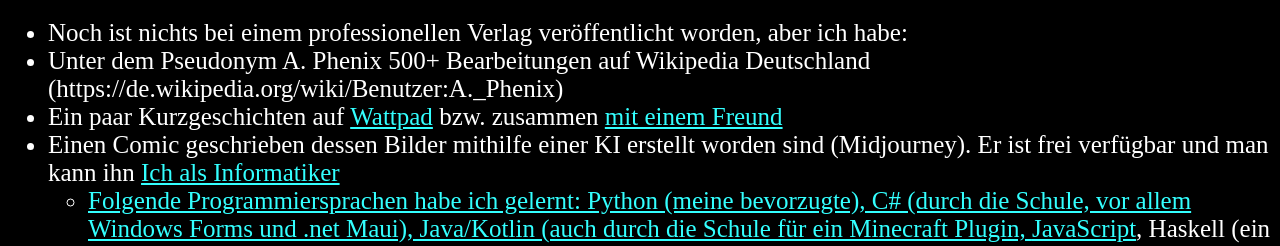
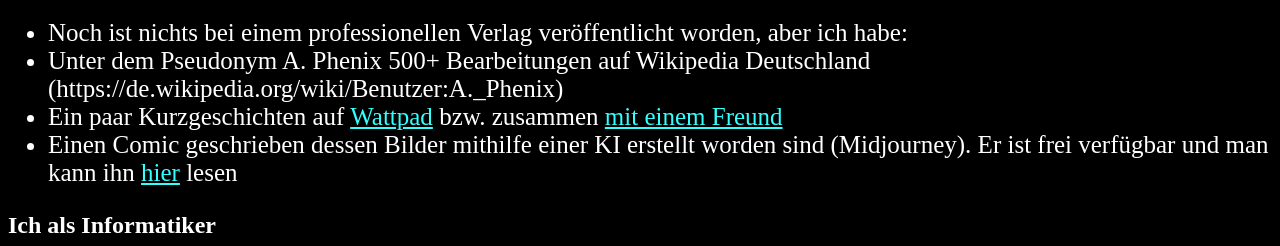
Before and after one commit to staffnerluca/staffnerluca.github.io, a plain HTML site: page index.html in a window 1280 px wide. Shown: the part 980-1226 px from the top of the page. Drawn offline with Linux system fonts and the light colour scheme.

Commit message:
habe vorher ein " vergessen ups

```diff
--- a/index.html
+++ b/index.html
@@ -47,7 +47,7 @@ Mein Ziel im Leben ist es so viel Gutes zu tun, wie ich kann, denn ich habe gele
 <li>Noch ist nichts bei einem professionellen Verlag veröffentlicht worden, aber ich habe:</li>
 <li>Unter dem Pseudonym A. Phenix 500+ Bearbeitungen auf Wikipedia Deutschland (https://de.wikipedia.org/wiki/Benutzer:A._Phenix)</li>
 <li>Ein paar Kurzgeschichten auf <a href="https://www.wattpad.com/user/staffnerluca">Wattpad</a> bzw. zusammen <a href="https://www.wattpad.com/1340265097-shortstories-raphael-luca-die-kr%C3%A4ne-von-kitzb%C3%BChel">mit einem Freund</a></li>
-<li>Einen Comic geschrieben dessen Bilder mithilfe einer KI erstellt worden sind (Midjourney). Er ist frei verfügbar und man kann ihn <a href="https://drive.google.com/file/d/1QTBOSwA1gi3W8eiEfNd3Jd1XkhSW8Go1/view?usp=drive_link>hier</a> lesen</li>
+<li>Einen Comic geschrieben dessen Bilder mithilfe einer KI erstellt worden sind (Midjourney). Er ist frei verfügbar und man kann ihn <a href="https://drive.google.com/file/d/1QTBOSwA1gi3W8eiEfNd3Jd1XkhSW8Go1/view?usp=drive_link">hier</a> lesen</li>
 </ul>
 
 <h2>Ich als Informatiker</h2>
```
